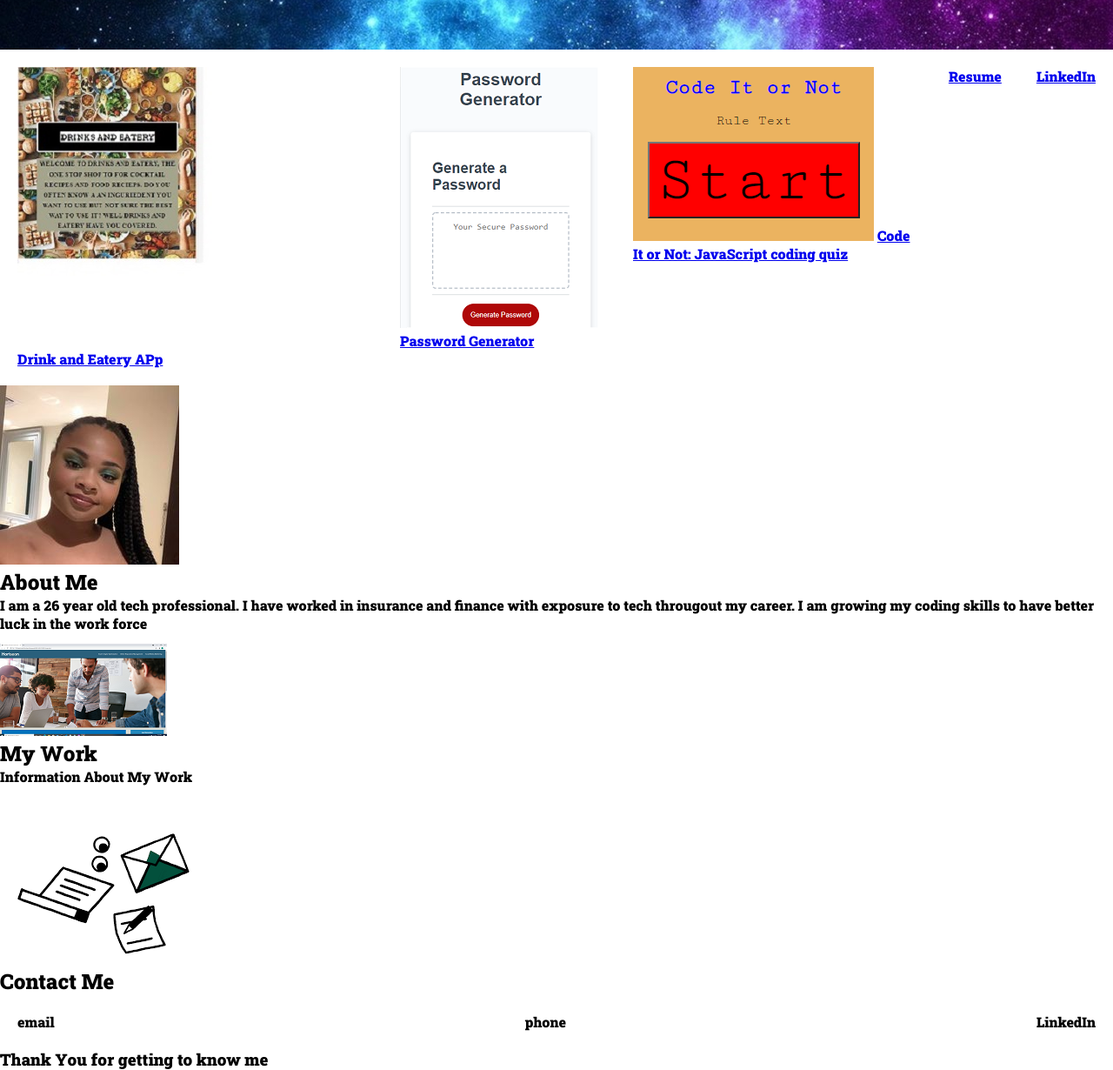
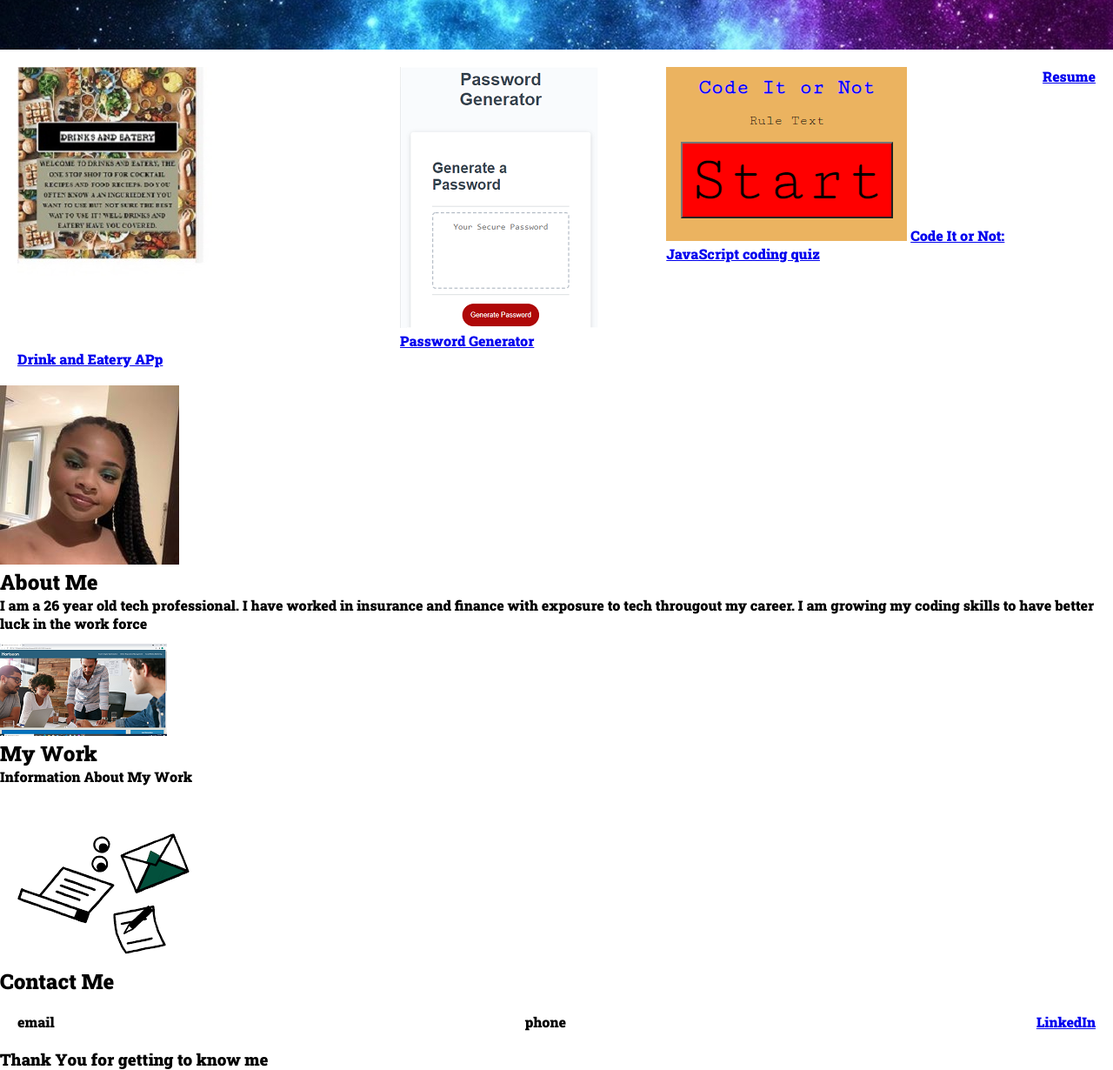
Before and after one commit to as98250/Professional-Portfolio, a plain HTML site: page index.html in a window 1280 px wide. Shown: the part 190-1420 px from the top of the page at 87% size. Drawn offline with Linux system fonts and the light colour scheme.

Commit message:
removed one of the two linkedin tags

```diff
--- a/index.html
+++ b/index.html
@@ -51,10 +51,6 @@
                 <li>
                     <a href="./assets/pdf/ariell-scott-resume.pdf" download="ariell-scott-resume.pdf">Resume</a>
                 </li>
-                <li>
-                    <a href="https://linkedin.com/in/ariell-scott-bb3b2893">LinkedIn</a>
-                </li>
-
             </ul>
         </div>
         <article>
@@ -83,7 +79,9 @@
                 <ul class="contact">
                     <li>email</li>
                     <li>phone</li>
-                    <li>LinkedIn</li>
+                    <li>
+                        <a href="https://linkedin.com/in/ariell-scott-bb3b2893">LinkedIn</a>
+                    </li>
                 </ul>
             </section>
         </article>
```
